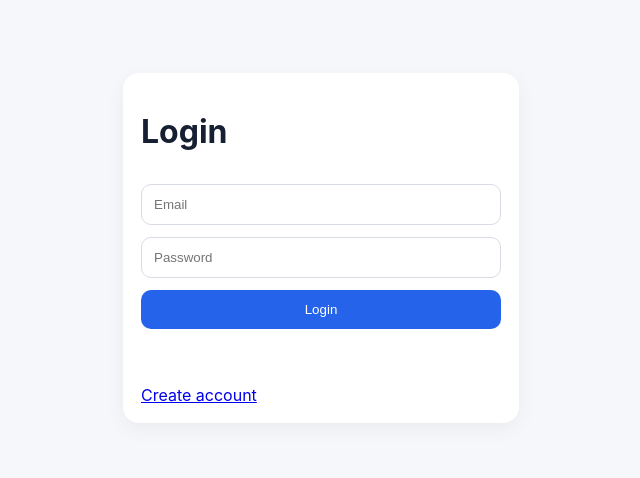
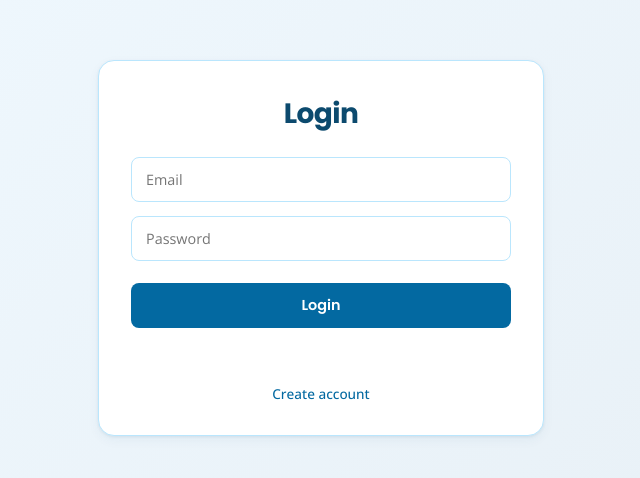
Before and after one commit to thaikhang113/cv_jd_mapping, a React (Vite) app in the folder frontend/: page /login in a window 1280 px wide. Shown: the part 152-630 px from the top of the page, without its empty margins (319-959 px from the left). Built offline with nearby package versions, Linux system fonts and the light colour scheme; no server answers.

Commit message:
Apply professional design system tokens

```diff
--- a/frontend/src/style.css
+++ b/frontend/src/style.css
@@ -1 +1,326 @@
-body{margin:0;font-family:Inter,system-ui,Arial;background:#f6f7fb;color:#172033}.app{display:flex;min-height:100vh}aside{width:240px;background:#101827;color:white;padding:24px;display:flex;flex-direction:column;gap:10px}aside a{color:#dbe7ff;text-decoration:none;padding:10px;border-radius:10px}aside a:hover{background:#26364f}main{flex:1}nav{height:64px;background:white;display:flex;align-items:center;justify-content:space-between;padding:0 24px;box-shadow:0 1px 8px #0001}section{padding:24px}.cards{display:grid;grid-template-columns:repeat(auto-fit,minmax(180px,1fr));gap:16px}.card,form,table,.chat{background:white;border-radius:16px;padding:18px;box-shadow:0 6px 20px #0000000d}.auth{min-height:100vh;display:grid;place-items:center}.auth form{width:360px;display:grid;gap:12px}input,select,textarea,button{padding:12px;border:1px solid #d7dce5;border-radius:10px}button{background:#2563eb;color:white;cursor:pointer;border:0}.gridform{display:grid;gap:12px;max-width:720px}.upload{border:2px dashed #9db2d8}table{width:100%;border-collapse:collapse}td{border-bottom:1px solid #eef1f5;padding:12px;text-align:left}.badge{background:#e8f1ff;color:#1d4ed8;border-radius:999px;padding:6px 10px}.chat{display:grid;grid-template-columns:280px 1fr;gap:18px}.chat .box{height:360px;overflow:auto;background:#f8fafc;border-radius:12px;padding:12px}.err{color:#dc2626}
+@import url('https://fonts.googleapis.com/css2?family=Open+Sans:wght@300;400;500;600;700&family=Poppins:wght@400;500;600;700&display=swap');
+
+:root {
+  --primary: #0369A1;
+  --on-primary: #FFFFFF;
+  --secondary: #0EA5E9;
+  --accent: #16A34A;
+  --background: #F0F9FF;
+  --foreground: #0C4A6E;
+  --muted: #E7EFF5;
+  --border: #BAE6FD;
+  --destructive: #DC2626;
+  --ring: #0369A1;
+  --card-bg: #FFFFFF;
+  --sidebar-bg: #0C4A6E;
+  --sidebar-text: #E7EFF5;
+  --sidebar-hover: #0EA5E9;
+  --text-primary: #0C4A6E;
+  --text-secondary: #475569;
+  --text-muted: #94A3B8;
+  --radius: 12px;
+  --shadow: 0 1px 3px rgba(12,74,110,0.08), 0 4px 12px rgba(12,74,110,0.05);
+  --transition: 150ms ease;
+  font-family: 'Open Sans', sans-serif;
+}
+
+body {
+  margin: 0;
+  background: var(--background);
+  color: var(--text-primary);
+  -webkit-font-smoothing: antialiased;
+}
+
+h1, h2, h3, h4, h5 {
+  font-family: 'Poppins', sans-serif;
+  font-weight: 600;
+  color: var(--foreground);
+  margin: 0 0 16px;
+}
+h1 { font-size: 1.75rem; font-weight: 700; letter-spacing: -0.02em; }
+h2 { font-size: 1.25rem; font-weight: 600; }
+
+.app { display: flex; min-height: 100vh; }
+
+/* SIDEBAR */
+aside {
+  width: 260px;
+  background: var(--sidebar-bg);
+  padding: 24px 0;
+  display: flex;
+  flex-direction: column;
+  gap: 4px;
+  position: sticky;
+  top: 0;
+  height: 100vh;
+  box-sizing: border-box;
+}
+aside h2 {
+  font-family: 'Poppins', sans-serif;
+  font-weight: 700;
+  color: var(--on-primary);
+  font-size: 1.25rem;
+  padding: 0 20px;
+  margin-bottom: 16px;
+  letter-spacing: -0.02em;
+}
+aside a {
+  color: var(--sidebar-text);
+  text-decoration: none;
+  padding: 12px 20px;
+  font-size: 0.9rem;
+  font-weight: 500;
+  transition: all var(--transition);
+  border-left: 3px solid transparent;
+}
+aside a:hover {
+  background: rgba(255,255,255,0.06);
+  color: var(--on-primary);
+  border-left-color: var(--secondary);
+}
+
+/* MAIN */
+main {
+  flex: 1;
+  min-width: 0;
+}
+nav {
+  height: 64px;
+  background: var(--card-bg);
+  display: flex;
+  align-items: center;
+  justify-content: space-between;
+  padding: 0 24px;
+  border-bottom: 1px solid var(--border);
+  box-shadow: var(--shadow);
+  position: sticky;
+  top: 0;
+  z-index: 100;
+}
+nav span { font-weight: 500; color: var(--text-secondary); }
+nav button {
+  background: var(--muted);
+  color: var(--text-primary);
+  border: 1px solid var(--border);
+  padding: 8px 16px;
+  border-radius: 8px;
+  font-weight: 600;
+  font-size: 0.85rem;
+  cursor: pointer;
+  transition: all var(--transition);
+}
+nav button:hover { background: var(--border); }
+
+/* SECTIONS */
+section { padding: 24px; max-width: 1200px; }
+
+/* CARDS */
+.cards {
+  display: grid;
+  grid-template-columns: repeat(auto-fill, minmax(200px, 1fr));
+  gap: 16px;
+  margin-bottom: 24px;
+}
+.card {
+  background: var(--card-bg);
+  border: 1px solid var(--border);
+  border-radius: var(--radius);
+  padding: 20px;
+  box-shadow: var(--shadow);
+  transition: all var(--transition);
+}
+.card:hover { box-shadow: 0 4px 16px rgba(12,74,110,0.12); }
+.card b { font-size: 2rem; color: var(--primary); display: block; font-family: 'Poppins', sans-serif; }
+.card span { color: var(--text-secondary); font-size: 0.85rem; font-weight: 500; }
+
+/* TABLES */
+table {
+  width: 100%;
+  border-collapse: separate;
+  border-spacing: 0;
+  background: var(--card-bg);
+  border-radius: var(--radius);
+  border: 1px solid var(--border);
+  overflow: hidden;
+  box-shadow: var(--shadow);
+}
+thead th {
+  background: var(--muted);
+  color: var(--text-secondary);
+  font-weight: 600;
+  font-size: 0.8rem;
+  text-transform: uppercase;
+  letter-spacing: 0.04em;
+  padding: 12px 16px;
+  text-align: left;
+  border-bottom: 1px solid var(--border);
+}
+tbody td {
+  padding: 14px 16px;
+  border-bottom: 1px solid var(--muted);
+  font-size: 0.9rem;
+  transition: background var(--transition);
+}
+tbody tr:hover td { background: #F8FAFB; }
+tbody tr:last-child td { border-bottom: none; }
+td small { display: block; color: var(--text-muted); font-size: 0.75rem; margin-bottom: 4px; }
+
+/* BADGE */
+.badge {
+  display: inline-block;
+  background: #E8F5F0;
+  color: #0D7C3F;
+  border-radius: 999px;
+  padding: 4px 12px;
+  font-size: 0.8rem;
+  font-weight: 600;
+}
+
+/* FORMS */
+form {
+  background: var(--card-bg);
+  border: 1px solid var(--border);
+  border-radius: var(--radius);
+  padding: 24px;
+  box-shadow: var(--shadow);
+  max-width: 600px;
+}
+.gridform { max-width: 700px; display: grid; gap: 14px; }
+input, select, textarea {
+  width: 100%;
+  padding: 12px 14px;
+  border: 1px solid var(--border);
+  border-radius: 8px;
+  font-family: 'Open Sans', sans-serif;
+  font-size: 0.9rem;
+  color: var(--text-primary);
+  background: var(--card-bg);
+  transition: border-color var(--transition);
+  box-sizing: border-box;
+}
+input:focus, select:focus, textarea:focus {
+  outline: none;
+  border-color: var(--primary);
+  box-shadow: 0 0 0 3px rgba(3,105,161,0.12);
+}
+button {
+  padding: 12px 24px;
+  background: var(--primary);
+  color: var(--on-primary);
+  border: none;
+  border-radius: 8px;
+  font-weight: 600;
+  font-size: 0.9rem;
+  cursor: pointer;
+  transition: all var(--transition);
+  font-family: 'Poppins', sans-serif;
+}
+button:hover { background: #025088; transform: translateY(-1px); box-shadow: var(--shadow); }
+button:active { transform: translateY(0); }
+
+/* AUTH */
+.auth {
+  min-height: 100vh;
+  display: grid;
+  place-items: center;
+  background: linear-gradient(135deg, #F0F9FF 0%, #E7EFF5 100%);
+}
+.auth form {
+  width: 380px;
+  display: grid;
+  gap: 14px;
+  padding: 32px;
+  border-radius: 16px;
+  text-align: center;
+}
+.auth form h1 { margin-bottom: 8px; }
+.auth form input { text-align: left; }
+.auth form button { width: 100%; margin-top: 8px; }
+.auth form a {
+  color: var(--primary);
+  text-decoration: none;
+  font-size: 0.85rem;
+  font-weight: 500;
+}
+.auth form a:hover { text-decoration: underline; }
+
+/* CHAT */
+.chat {
+  display: grid;
+  grid-template-columns: 280px 1fr;
+  gap: 0;
+  background: var(--card-bg);
+  border: 1px solid var(--border);
+  border-radius: var(--radius);
+  overflow: hidden;
+  box-shadow: var(--shadow);
+  max-width: 900px;
+}
+.chat > div:first-child {
+  border-right: 1px solid var(--border);
+  background: var(--muted);
+  padding: 12px;
+  display: flex;
+  flex-direction: column;
+  gap: 8px;
+}
+.chat > div:first-child button {
+  width: 100%;
+  text-align: left;
+  background: transparent;
+  color: var(--text-primary);
+  padding: 10px 12px;
+  border-radius: 8px;
+  font-weight: 500;
+  font-size: 0.85rem;
+  transform: none;
+  box-shadow: none;
+}
+.chat > div:first-child button:hover { background: var(--border); }
+.chat > div:last-child { display: flex; flex-direction: column; }
+.chat .box {
+  flex: 1;
+  min-height: 360px;
+  max-height: 480px;
+  overflow-y: auto;
+  padding: 16px;
+  display: flex;
+  flex-direction: column;
+  gap: 8px;
+}
+.chat .box p {
+  padding: 10px 14px;
+  border-radius: 10px;
+  background: var(--muted);
+  font-size: 0.9rem;
+  margin: 0;
+  max-width: 80%;
+}
+.chat .box p b { color: var(--primary); }
+.chat > div:last-child > input {
+  border-left: none;
+  border-right: none;
+  border-bottom: none;
+  border-radius: 0;
+  padding: 14px;
+}
+.chat > div:last-child > button {
+  border-radius: 0;
+  padding: 12px;
+}
+
+/* UPLOAD */
+.upload {
+  border: 2px dashed var(--border);
+  background: var(--muted);
+  text-align: center;
+  padding: 40px;
+  cursor: pointer;
+  transition: all var(--transition);
+}
+.upload:hover { border-color: var(--primary); background: #E7EFF5; }
+
+/* MISC */
+.err { color: var(--destructive); font-size: 0.85rem; font-weight: 500; }
+a { color: var(--primary); }
+::selection { background: rgba(3,105,161,0.15); }
```
